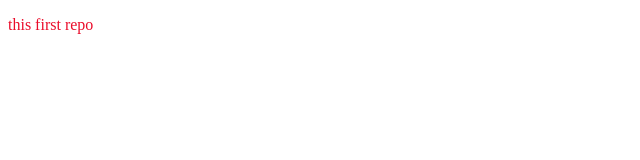
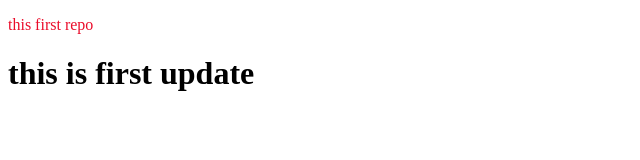
Before and after one commit to rayees99/Sample_Code, a plain HTML site: page index.html in a window 1280 px wide. Shown: the whole page, without its empty margins (0-640 px from the left). Drawn offline with Linux system fonts and the light colour scheme.

Commit message:
Update index.html

```diff
--- a/index.html
+++ b/index.html
@@ -7,5 +7,6 @@
 </head>
 <body>
     <p style="color: #ea0c2a;">this first repo </p>
+    <h1>this is first update </h1>
 </body>
 </html>
```
